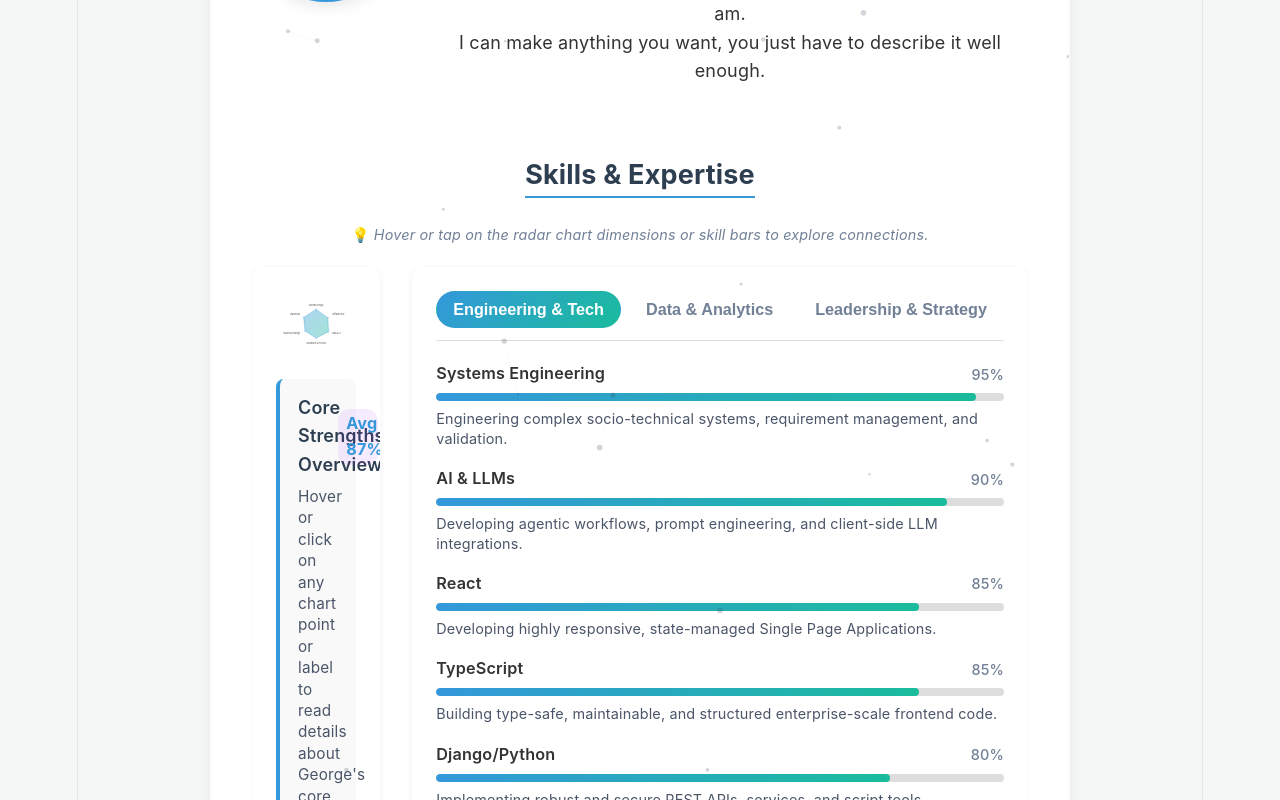
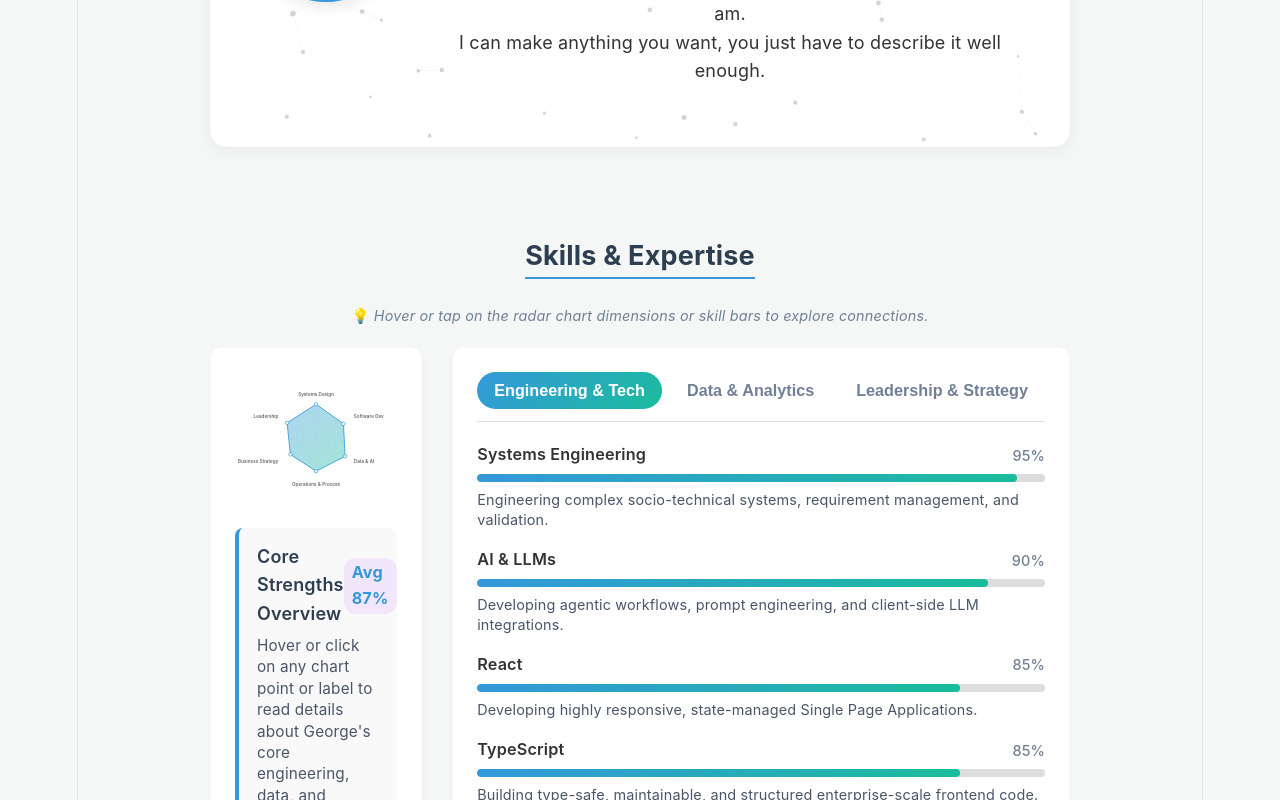
Before and after one commit to GeorgeGitHubbins/personal-website-frontend, a React (Vite) app: page / in a window 1280 px wide. Shown: the part 500-1300 px from the top of the page. Built offline with nearby package versions, Linux system fonts and the light colour scheme.

Commit message:
Separate top-level sections on About page and center radar chart in SVG viewBox

```diff
--- a/src/App.css
+++ b/src/App.css
@@ -1247,7 +1247,7 @@ svg.small-icon {
 .radar-svg {
   width: 100%;
   max-width: 100%;
-  aspect-ratio: 490 / 410;
+  aspect-ratio: 480 / 400;
   height: auto;
   overflow: hidden;
   display: block;
@@ -2650,6 +2650,15 @@ pre, code, table {
     min-height: auto;
   }
 
+  .scroll-to-top-btn {
+    right: 12px;
+    bottom: 16px;
+    width: 38px;
+    height: 38px;
+    font-size: 1.1rem;
+    z-index: 90;
+  }
+
   /* Filter and search headers wrapping */
   .filter-container {
     width: 100%;
--- a/src/components/Skills.tsx
+++ b/src/components/Skills.tsx
@@ -120,9 +120,9 @@ const Skills: React.FC = () => {
   const [selectedAxisIndex, setSelectedAxisIndex] = useState<number | null>(null);
 
   // SVG dimensions
-  const centerX = 200;
-  const centerY = 185;
-  const maxRadius = 115;
+  const centerX = 240;
+  const centerY = 200;
+  const maxRadius = 110;
   const totalAxes = radarAxes.length;
 
   // Calculate coordinates helper
@@ -213,7 +213,7 @@ const Skills: React.FC = () => {
       <div className="skills-dashboard">
         {/* Left Side: Radar Chart */}
         <div className="skills-radar-container">
-          <svg className="radar-svg" viewBox="-90 -20 580 410" role="img" aria-label="George's Skills Radar Chart">
+          <svg className="radar-svg" viewBox="0 0 480 400" role="img" aria-label="George's Skills Radar Chart">
             <defs>
               <linearGradient id="radar-glow" x1="0%" y1="0%" x2="100%" y2="100%">
                 <stop offset="0%" stopColor="var(--accent-color)" stopOpacity="0.4" />
--- a/src/pages/About.tsx
+++ b/src/pages/About.tsx
@@ -6,7 +6,7 @@ import CanvasVisual from '../components/CanvasVisual';
 
 const About: React.FC = () => {
   return (
-    <>
+    <div className="about-page">
       <section id="about" className="section hero-section">
         <CanvasVisual />
         <div className="hero-content">
@@ -18,14 +18,16 @@ const About: React.FC = () => {
             <p>I can make anything you want, you just have to describe it well enough.</p>
           </div>
         </div>
+      </section>
 
-        <div className="about-content" style={{ marginTop: '40px' }}>
-          <Skills />
-        </div>
+      <section id="skills" className="section skills-section">
+        <Skills />
+      </section>
 
+      <section id="career-assistant" className="section assistant-section">
         <CareerAssistant />
       </section>
-    </>
+    </div>
   );
 };
 
```
